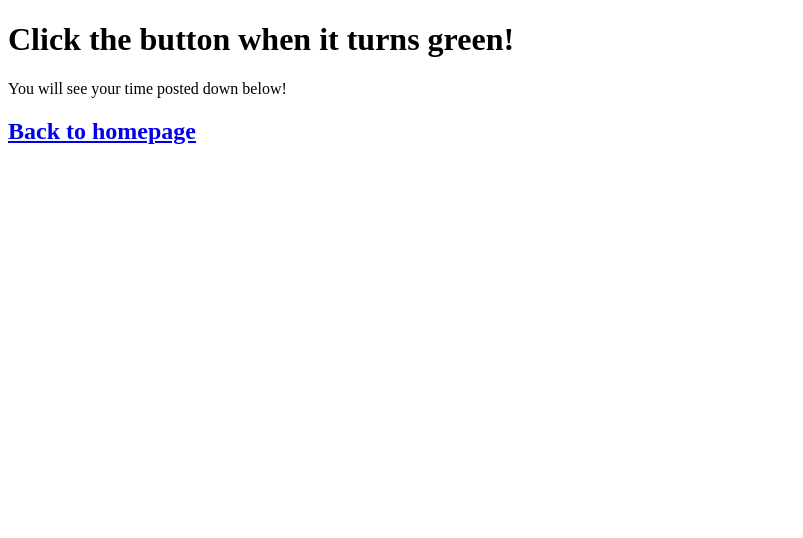
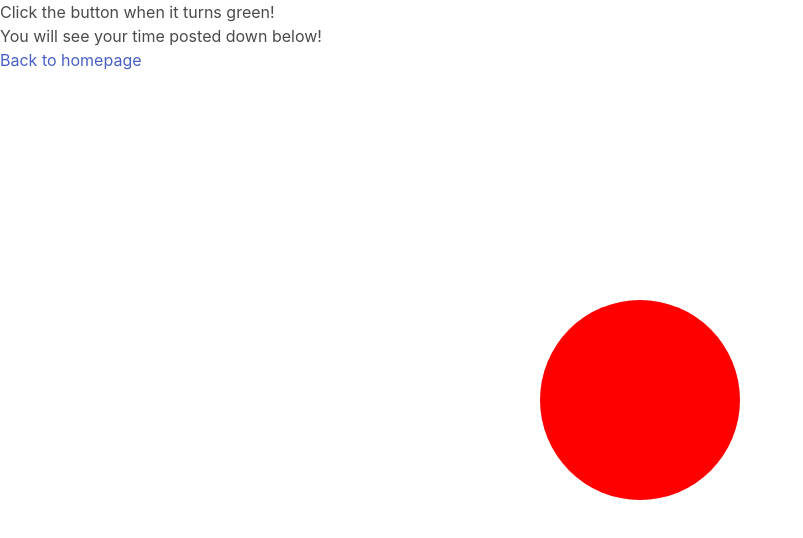
Before and after one commit to jdmar3-comp426/a99-finalproject, a website: page game.html in a window 1280 px wide. Shown: the whole page, without its empty margins (0-803 px from the left). Drawn offline with nearby package versions, Linux system fonts and the light colour scheme.

Commit message:
changes to game.html to have circle appear

```diff
--- a/game.html
+++ b/game.html
@@ -1,7 +1,11 @@
 <!DOCTYPE html>
 <html lang="en-us">
-
-
+    <head>
+        <meta charset="UTF-8">
+        <meta name="viewport" content="width=device-width, initial-scale=1">
+        <link rel="stylesheet" href="node_modules/bulma/css/bulma.css">
+        <link rel="stylesheet" href="stuff2.css">
+    </head>
 <h1>Click the button when it turns green!</h1>
 <p>You will see your time posted down below!</p>
 <div class="buttongame">
```
